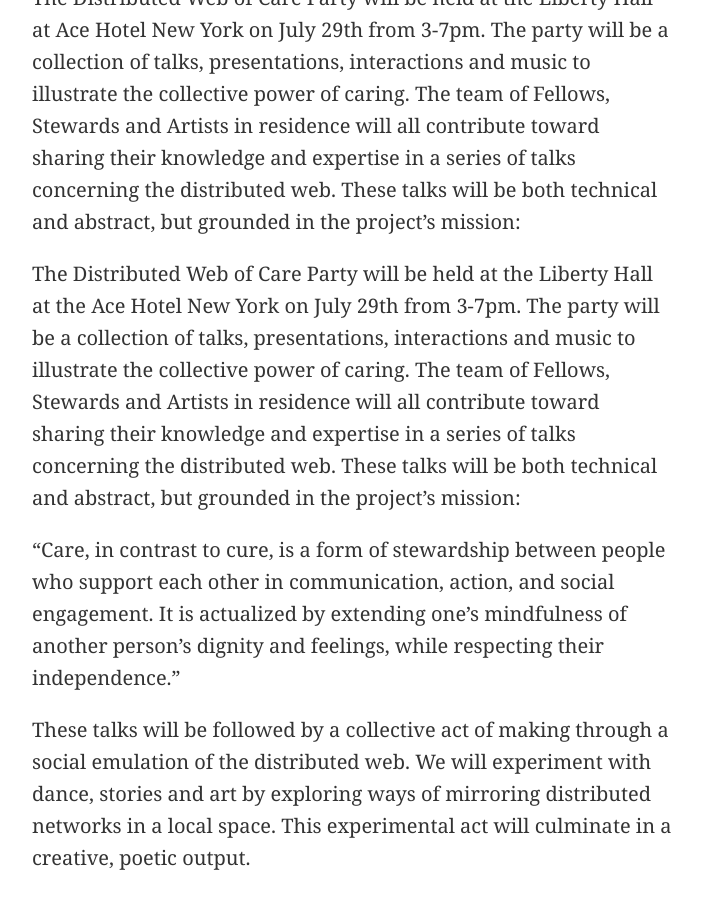
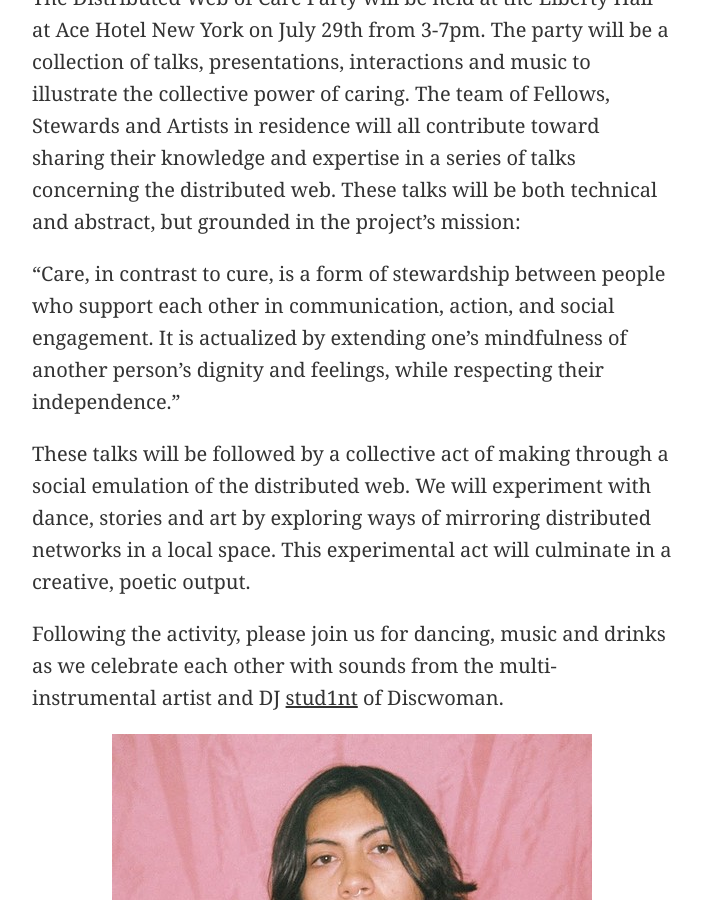
Before and after one commit to tchoi8/distributedwebofcare, a Jekyll site: the page built from party.md, in a window 1280 px wide and 900 px high, scrolled down 832 px. Shown: the whole window, without its empty margins (288-989 px from the left). Built offline with Jekyll 4.4.1, drawn with Linux system fonts in a browser that asks for light colours; our own code applies the rules of GitHub Pages for plain Markdown files; comment, search, counter and statistics services are not loaded.

Commit message:
fix party page redundant paragraph

```diff
--- a/party.md
+++ b/party.md
@@ -12,8 +12,6 @@
 
 The Distributed Web of Care Party will be held at the Liberty Hall at Ace Hotel New York on July 29th from 3-7pm. The party will be a collection of talks, presentations, interactions and music to illustrate the collective power of caring. The team of Fellows, Stewards and Artists in residence will all contribute toward sharing their knowledge and expertise in a series of talks concerning the distributed web. These talks will be both technical and abstract, but grounded in the project’s mission:
 
-The Distributed Web of Care Party will be held at the Liberty Hall at the Ace Hotel New York on July 29th from 3-7pm. The party will be a collection of talks, presentations, interactions and music to illustrate the collective power of caring. The team of Fellows, Stewards and Artists in residence will all contribute toward sharing their knowledge and expertise in a series of talks concerning the distributed web. These talks will be both technical and abstract, but grounded in the project’s mission:
-
 “Care, in contrast to cure, is a form of stewardship between people who support each other in communication, action, and social engagement. It is actualized by extending one’s mindfulness of another person’s dignity and feelings, while respecting their independence.”
 
 These talks will be followed by a collective act of making through a social emulation of the distributed web. We will experiment with dance, stories and art by exploring ways of mirroring distributed networks in a local space. This experimental act will culminate in a creative, poetic output.
```
Also changed, not shown: _posts/2018-6-27-party.md (+0 -2 lines).
